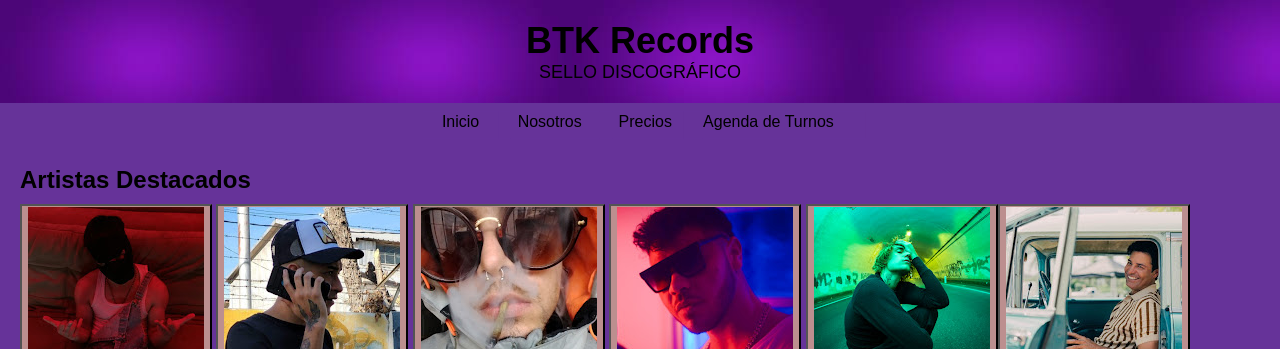
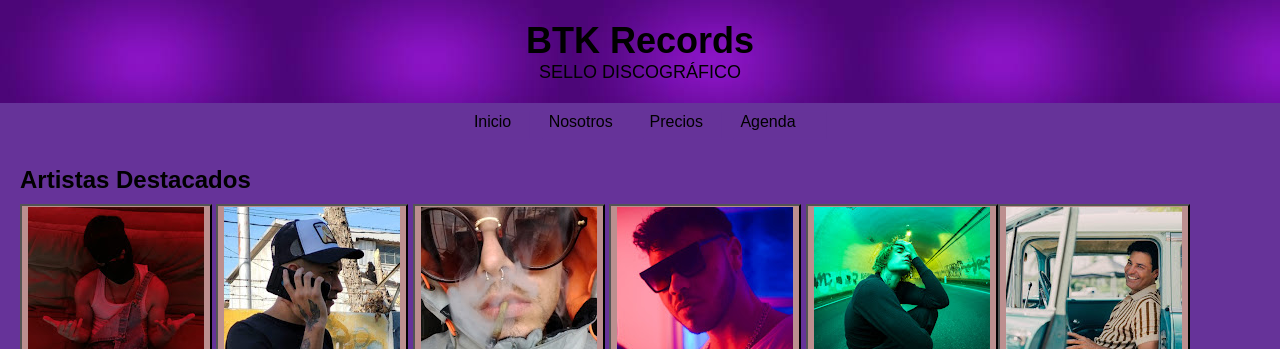
Before and after one commit to 0RaffaDev/0RaffaDev.github.io, a plain HTML site: page index.html in a window 1280 px wide. Shown: the top 349 px of the page. Drawn offline with Linux system fonts and the light colour scheme.

Commit message:
Arreglos de textos

```diff
--- a/index.html
+++ b/index.html
@@ -15,10 +15,10 @@
 
     <nav>
         <ul>
-           <button class="menu"><li><a href="index.html">Inicio</a></li></button>
+                <button class="menu"><li><a href="index.html">Inicio</a></li></button>
             <button class="menu"><li><a href="nosotros.html">Nosotros</a></li></button>
             <button class="menu"><li><a href="precios.html">Precios</a></li></button>
-            <button class="menu"><li><a href="agenda.html">Agenda de Turnos</a></li></button>
+            <button class="menu"><li><a href="agenda.html"> Agenda</a></li></button>
         </ul>
     </nav>
 
--- a/styles.css
+++ b/styles.css
@@ -140,5 +140,6 @@ body {
     border-bottom: black;
     -webkit-text-fill-color: black;
     scale: 1.2;
-
+    display: inline-block;
+    position: static;
   }
```
